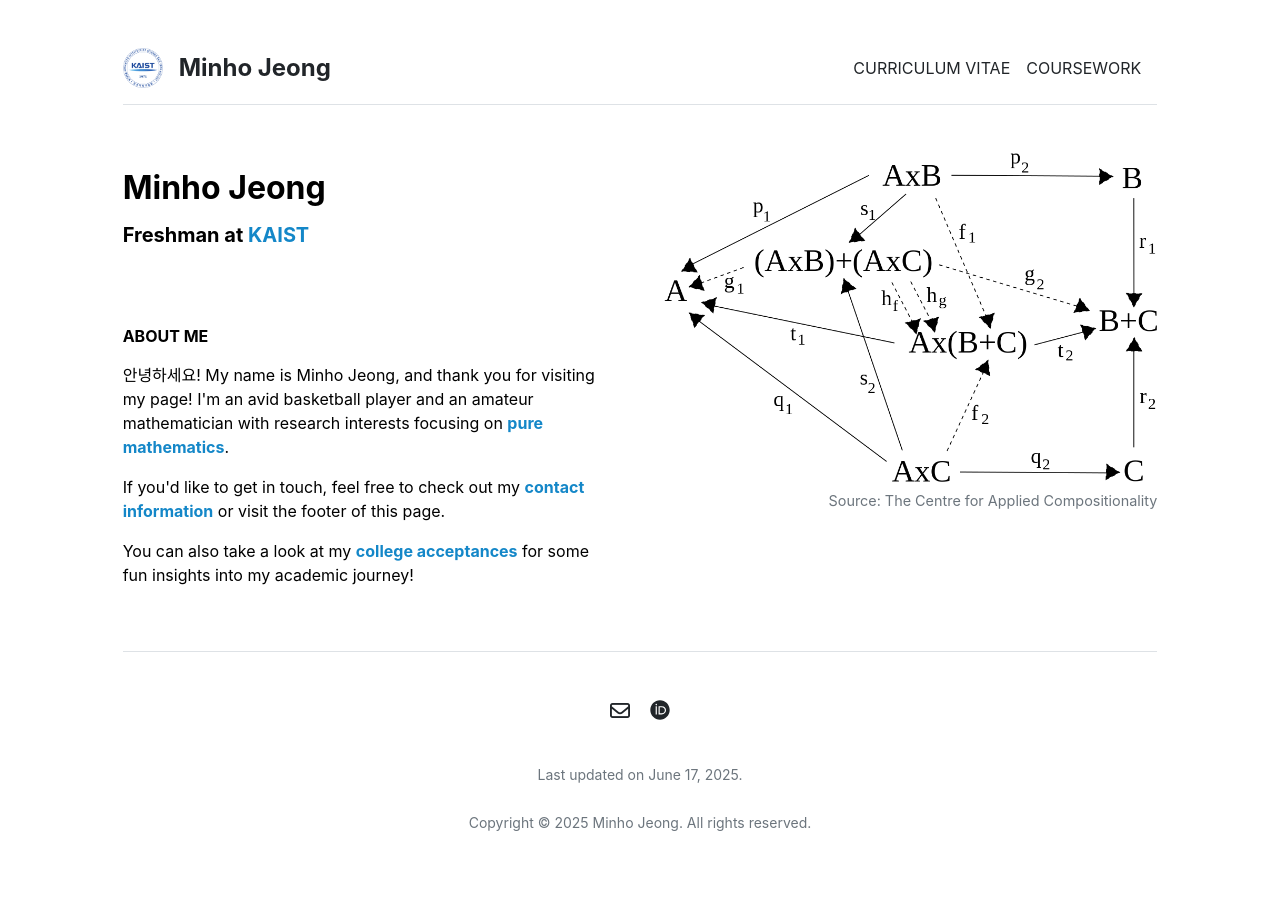
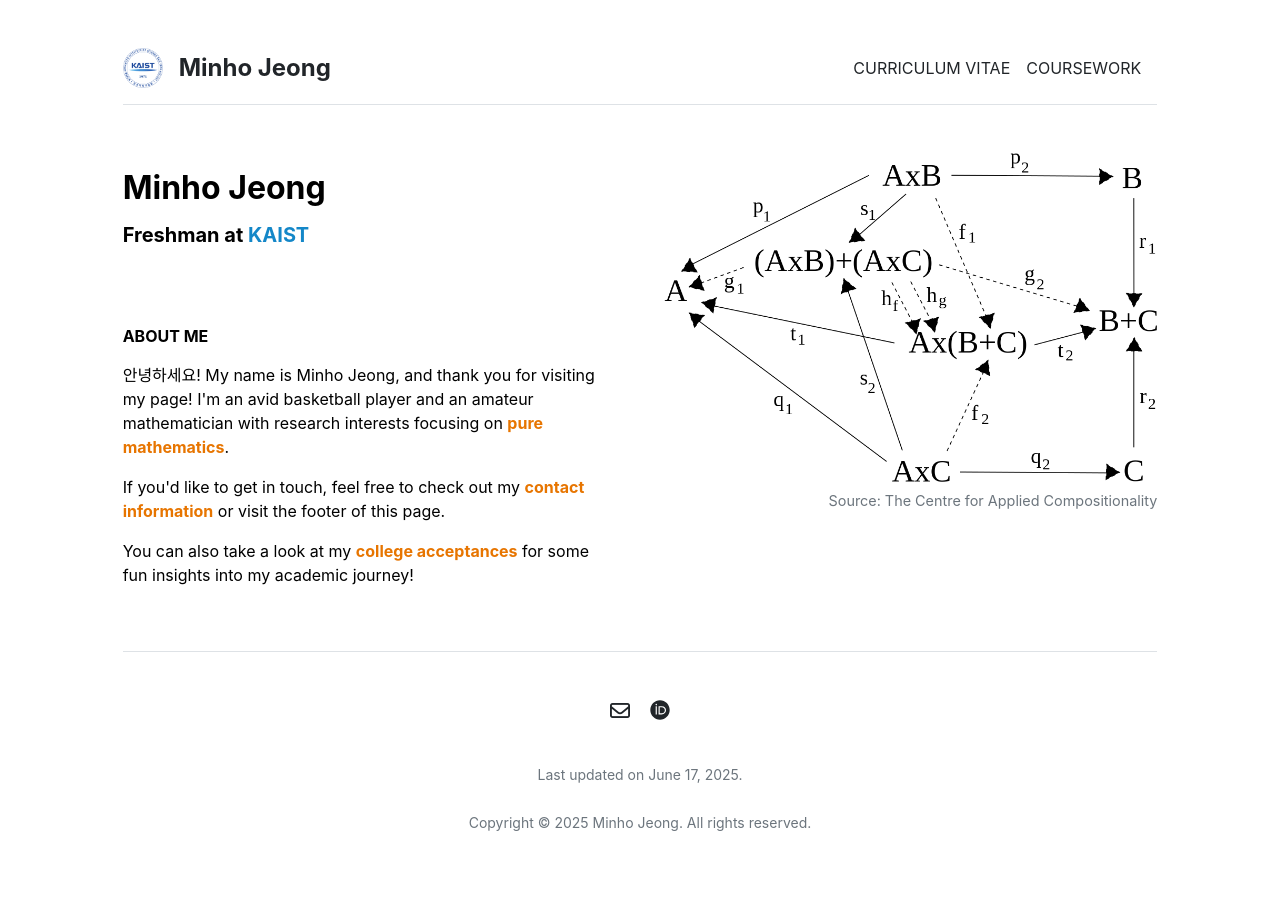
Before and after one commit to mino-jeong/mino-jeong.github.io, a Jekyll site: the page built from index.md, in a window 1280 px wide. Built offline with Jekyll 4.4.1, drawn with Linux system fonts in a browser that asks for light colours.

Commit message:
Update index.md

```diff
--- a/index.md
+++ b/index.md
@@ -5,8 +5,8 @@
 
 <p><br></p>
 <p style="line-height:1.2"><strong>ABOUT ME</strong></p>
-<p>안녕하세요! My name is Minho Jeong, and thank you for visiting my page! I'm an avid basketball player and an amateur mathematician with research interests focusing on <strong><a href="https://imgs.xkcd.com/comics/purity.png" style="text-decoration-line: none"><font color="#1487C8">pure mathematics</font></a></strong>.</p>
+<p>안녕하세요! My name is Minho Jeong, and thank you for visiting my page! I'm an avid basketball player and an amateur mathematician with research interests focusing on <strong><a href="https://imgs.xkcd.com/comics/purity.png" style="text-decoration-line: none"><font color="#E77500">pure mathematics</font></a></strong>.</p>
 
-<p>If you'd like to get in touch, feel free to check out my <strong><a href="https://mino-jeong.github.io/contact" style="text-decoration-line: none"><font color="#1487C8">contact information</font></a></strong> or visit the footer of this page.</p>
+<p>If you'd like to get in touch, feel free to check out my <strong><a href="https://mino-jeong.github.io/contact" style="text-decoration-line: none"><font color="#E77500">contact information</font></a></strong> or visit the footer of this page.</p>
 
-<p>You can also take a look at my <strong><a href="https://mino-jeong.github.io/acceptances" style="text-decoration-line: none"><font color="#1487C8">college acceptances</font></a></strong> for some fun insights into my academic journey!</p>
+<p>You can also take a look at my <strong><a href="https://mino-jeong.github.io/acceptances" style="text-decoration-line: none"><font color="#E77500">college acceptances</font></a></strong> for some fun insights into my academic journey!</p>
```
